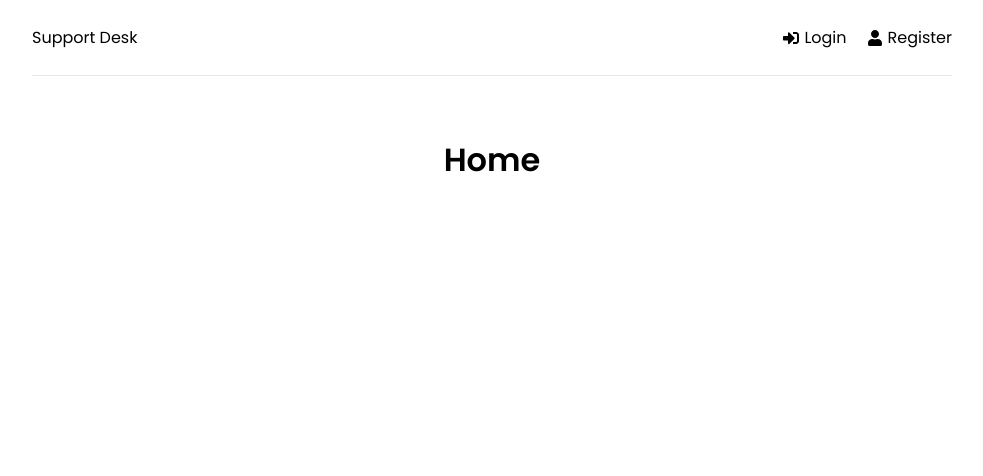
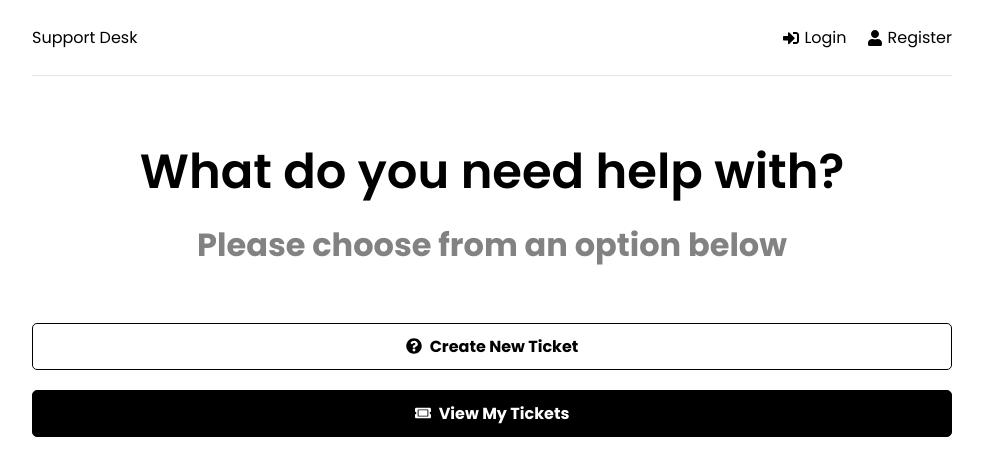
Before and after one commit to Fraser-Dunn/support-desk, a React (Create React App) app in the folder frontend/: page / in a window 1280 px wide. Shown: the top 476 px of the page, without its empty margins (148-1131 px from the left). Built offline with nearby package versions, Linux system fonts and the light colour scheme.

Commit message:
Home changes

```diff
--- a/frontend/src/pages/Home.jsx
+++ b/frontend/src/pages/Home.jsx
@@ -1,11 +1,29 @@
-import React from 'react'
+import React from "react";
+import { Link } from "react-router-dom";
+import { FaQuestionCircle, FaTicketAlt } from "react-icons/fa";
 
 const Home = () => {
-  return (
-    <div>
-      <h1>Home</h1>
-    </div>
-  )
-}
+   return (
+      <>
+         <section className="heading">
+            <h1>What do you need help with?</h1>
+            <p>Please choose from an option below</p>
+         </section>
 
-export default Home
+         <Link
+            to="/new-ticket"
+            className="btn btn-reverse btn-block"
+         >
+            <FaQuestionCircle /> Create New Ticket
+         </Link>
+         <Link
+            to="/tickets"
+            className="btn btn-block"
+         >
+            <FaTicketAlt /> View My Tickets
+         </Link>
+      </>
+   );
+};
+
+export default Home;
```
